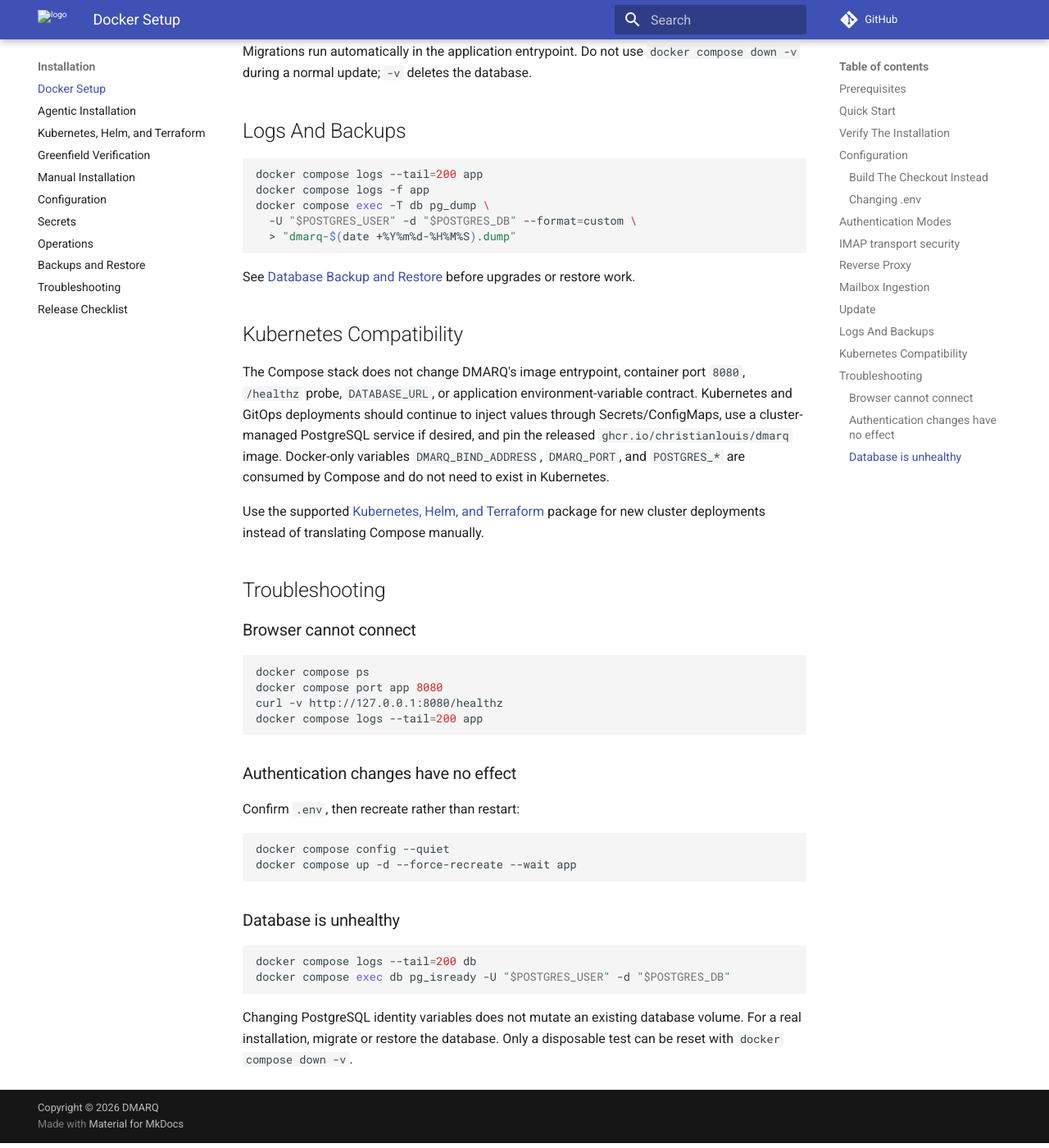
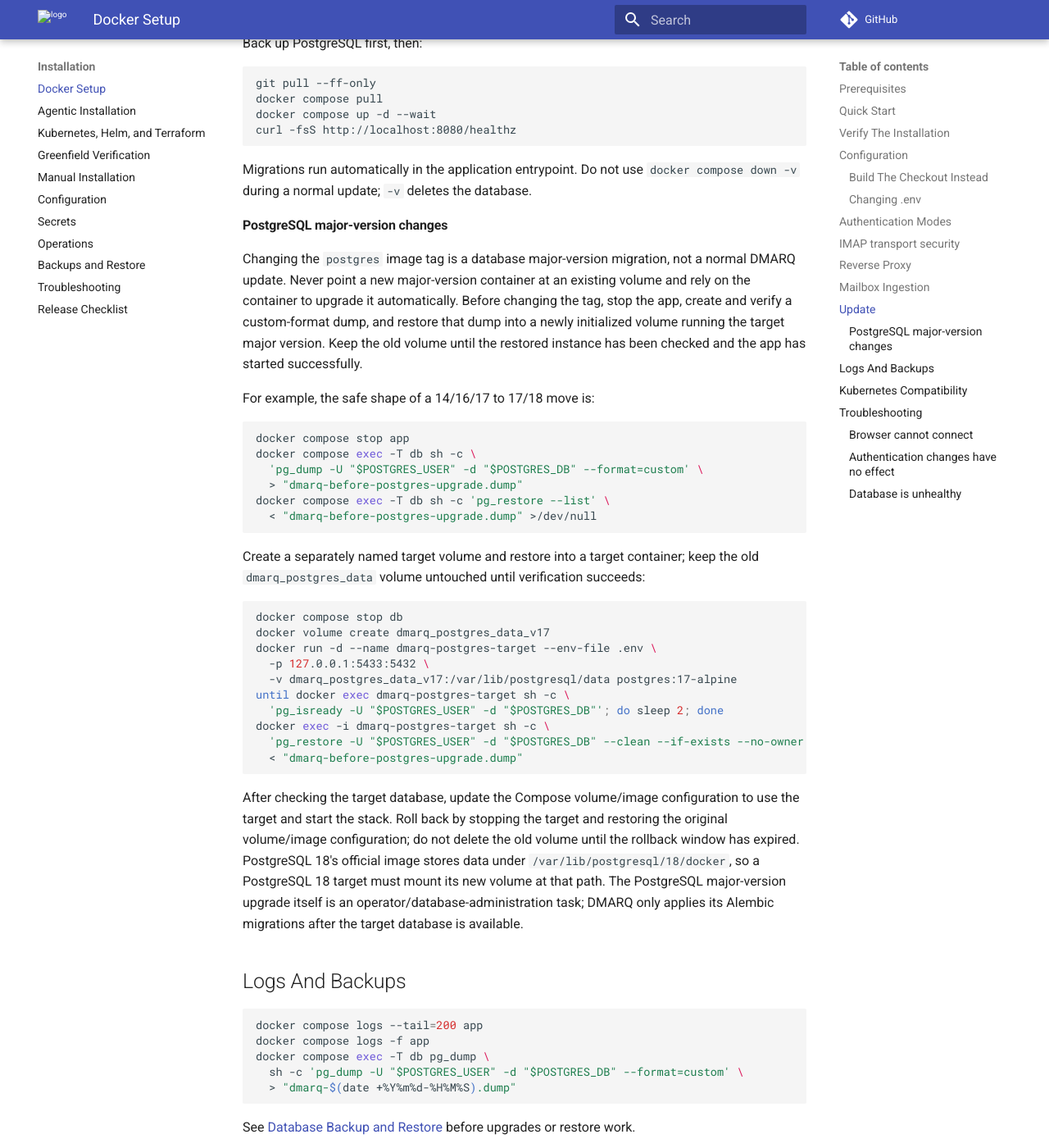
Before and after one commit to christianlouis/dmarq, an MkDocs documentation site: the page built from docs/deployment/docker.md, in a window 1280 px wide and 1400 px high, scrolled down 5756 px. Shown: the whole window at 82% size. Built offline with MkDocs 1.6.1 and Material for MkDocs 9.7.7, drawn with Linux system fonts in a browser that asks for light colours; comment, search, counter and statistics services are not loaded; some of the changed text lies outside the part shown.

Commit message:
test: support PostgreSQL 16 through 18

````diff
--- a/docker-compose.yml
+++ b/docker-compose.yml
@@ -2,7 +2,10 @@
 
 services:
   db:
-    image: postgres:14-alpine
+    # PostgreSQL 17 is the default supported Compose runtime. PostgreSQL 18
+    # uses a different official-image data layout; see the upgrade guidance
+    # before changing this tag on an existing volume.
+    image: postgres:17-alpine
     restart: unless-stopped
     environment:
       POSTGRES_DB: ${POSTGRES_DB:?Run ./scripts/bootstrap-docker-env.sh first}
--- a/docs/deployment/docker.md
+++ b/docs/deployment/docker.md
@@ -4,6 +4,12 @@
 default stack pulls the tested `docker-stable` image from GHCR, starts PostgreSQL
 on an internal network, and publishes DMARQ only on
 `127.0.0.1:8080`.
+
+The bundled Compose database defaults to PostgreSQL 17 (`postgres:17-alpine`).
+DMARQ's database code and migrations are tested against PostgreSQL 16, 17, and
+18. PostgreSQL 14 was retained from the original Compose stack; it was not a
+DMARQ application requirement, and its final upstream release was November 12,
+2026. PostgreSQL 16, 17, and 18 remain supported upstream.
 
 ## Prerequisites
 
@@ -234,13 +240,59 @@
 Migrations run automatically in the application entrypoint. Do not use
 `docker compose down -v` during a normal update; `-v` deletes the database.
 
+#### PostgreSQL major-version changes
+
+Changing the `postgres` image tag is a database major-version migration, not a
+normal DMARQ update. Never point a new major-version container at an existing
+volume and rely on the container to upgrade it automatically. Before changing
+the tag, stop the app, create and verify a custom-format dump, and restore that
+dump into a newly initialized volume running the target major version. Keep the
+old volume until the restored instance has been checked and the app has started
+successfully.
+
+For example, the safe shape of a 14/16/17 to 17/18 move is:
+
+```bash
+docker compose stop app
+docker compose exec -T db sh -c \
+  'pg_dump -U "$POSTGRES_USER" -d "$POSTGRES_DB" --format=custom' \
+  > "dmarq-before-postgres-upgrade.dump"
+docker compose exec -T db sh -c 'pg_restore --list' \
+  < "dmarq-before-postgres-upgrade.dump" >/dev/null
+```
+
+Create a separately named target volume and restore into a target container;
+keep the old `dmarq_postgres_data` volume untouched until verification succeeds:
+
+```bash
+docker compose stop db
+docker volume create dmarq_postgres_data_v17
+docker run -d --name dmarq-postgres-target --env-file .env \
+  -p 127.0.0.1:5433:5432 \
+  -v dmarq_postgres_data_v17:/var/lib/postgresql/data postgres:17-alpine
+until docker exec dmarq-postgres-target sh -c \
+  'pg_isready -U "$POSTGRES_USER" -d "$POSTGRES_DB"'; do sleep 2; done
+docker exec -i dmarq-postgres-target sh -c \
+  'pg_restore -U "$POSTGRES_USER" -d "$POSTGRES_DB" --clean --if-exists --no-owner' \
+  < "dmarq-before-postgres-upgrade.dump"
+```
+
+After checking the target database, update the Compose volume/image configuration
+to use the target and start the stack. Roll back by stopping the target and
+restoring the original volume/image configuration; do not delete the old volume
+until the rollback window has expired. PostgreSQL 18's official image stores
+data under `/var/lib/postgresql/18/docker`, so a PostgreSQL 18 target must mount
+its new volume at that path. The PostgreSQL major-version upgrade itself is an
+operator/database-administration task; DMARQ only applies its Alembic migrations
+after the target database is available.
+
 ## Logs And Backups
 
 ```bash
 docker compose logs --tail=200 app
 docker compose logs -f app
 docker compose exec -T db pg_dump \
-  -U "$POSTGRES_USER" -d "$POSTGRES_DB" --format=custom \
+  sh -c 'pg_dump -U "$POSTGRES_USER" -d "$POSTGRES_DB" --format=custom' \
   > "dmarq-$(date +%Y%m%d-%H%M%S).dump"
 ```
 
````
Also changed, not shown: docs/deployment/kubernetes-terraform.md (+5 -0 lines), 3 other files.
